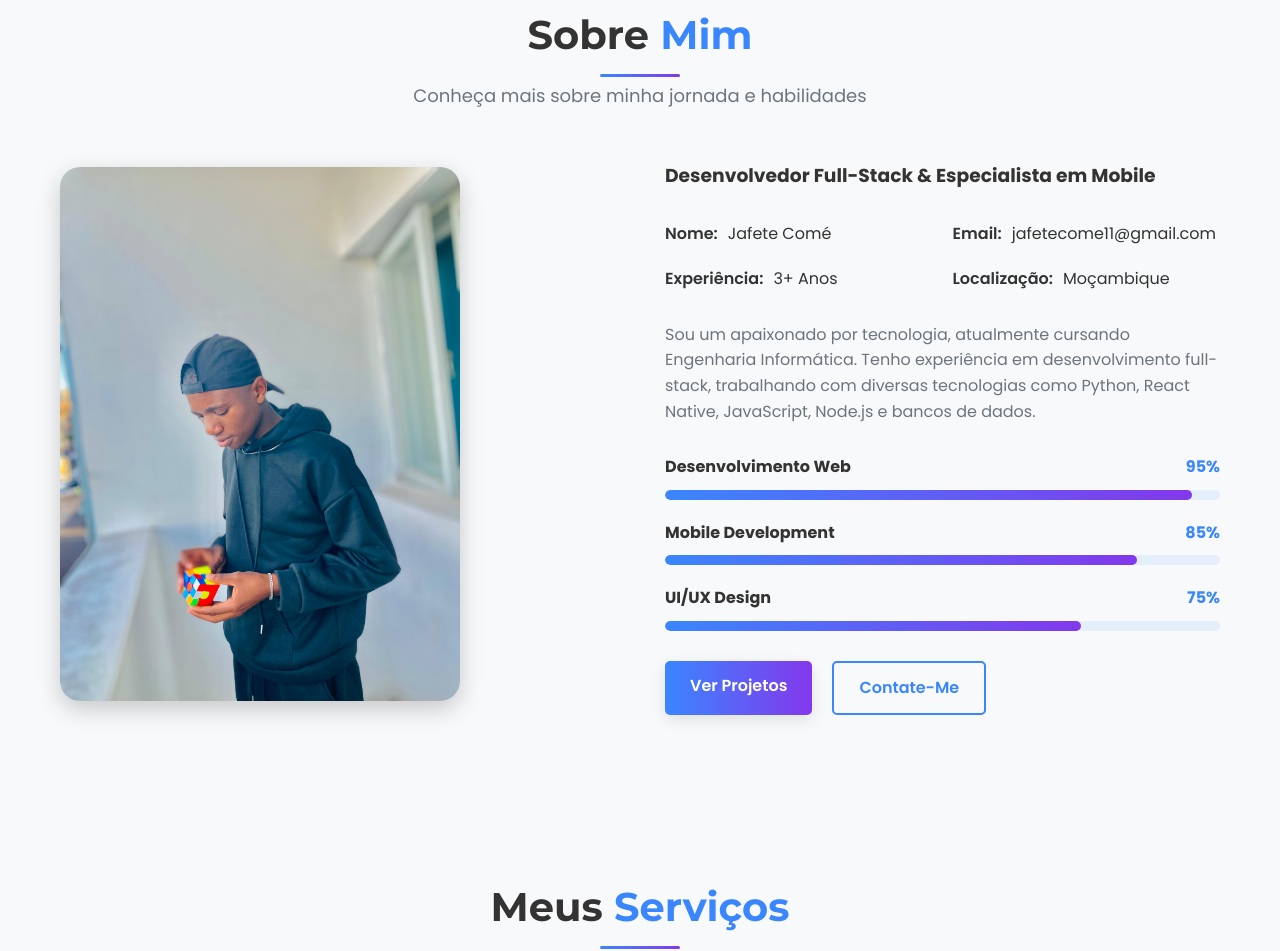
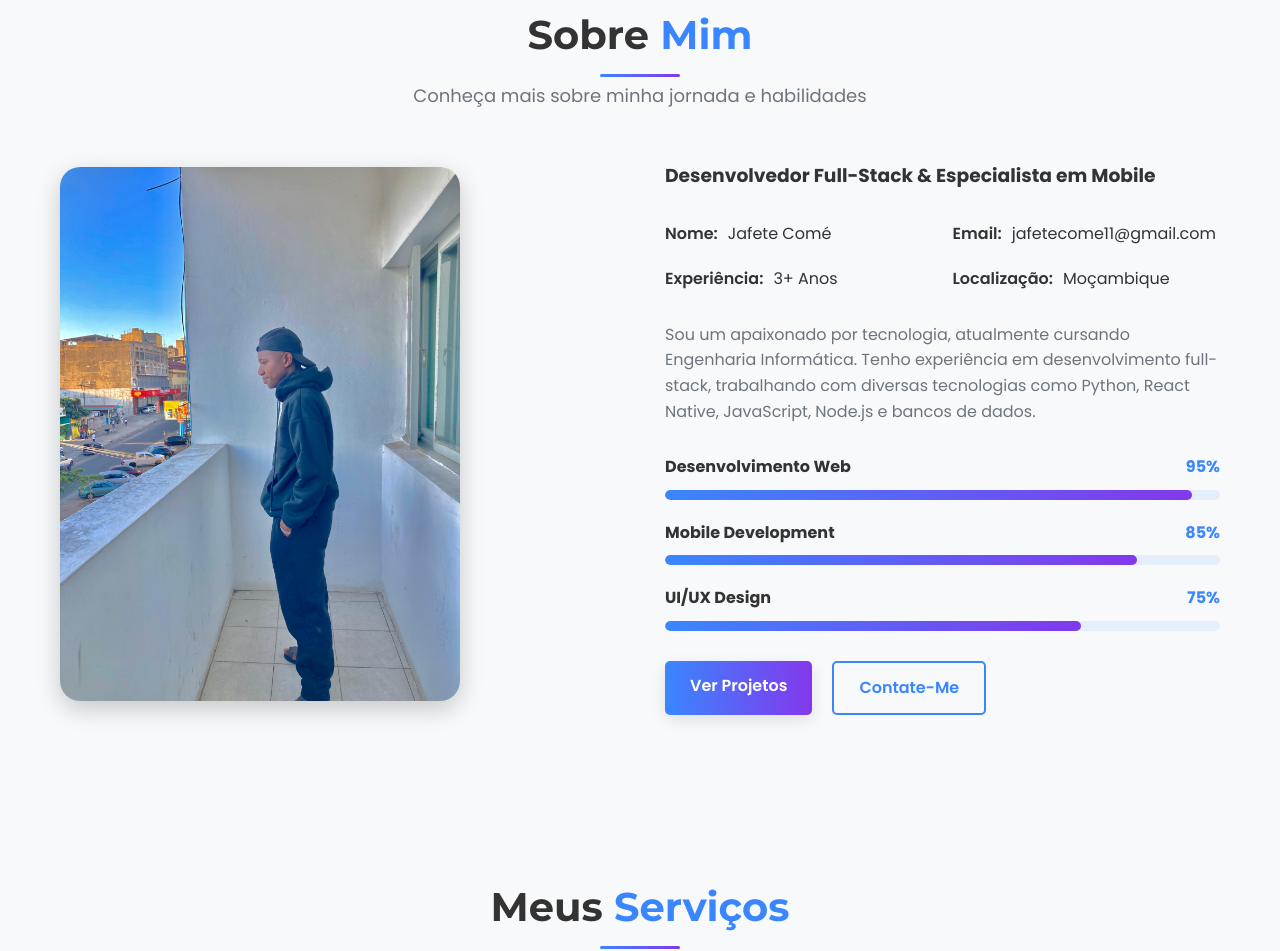
Before and after one commit to jafete225/portfolio2, a plain HTML site: page index.html in a window 1280 px wide. Shown: the part 848-1799 px from the top of the page. Drawn offline with nearby package versions, Linux system fonts and the light colour scheme.

Commit message:
first commit

```diff
--- a/index.html
+++ b/index.html
@@ -120,7 +120,7 @@
 
             <div class="about-content">
                 <div class="about-image">
-                    <img src="ft.jpg" alt="Sobre Jafete Comé" class="about-img">
+                    <img src="ft3.jpg" alt="Sobre Jafete Comé" class="about-img">
                 </div>
 
                 <div class="about-text">
```
